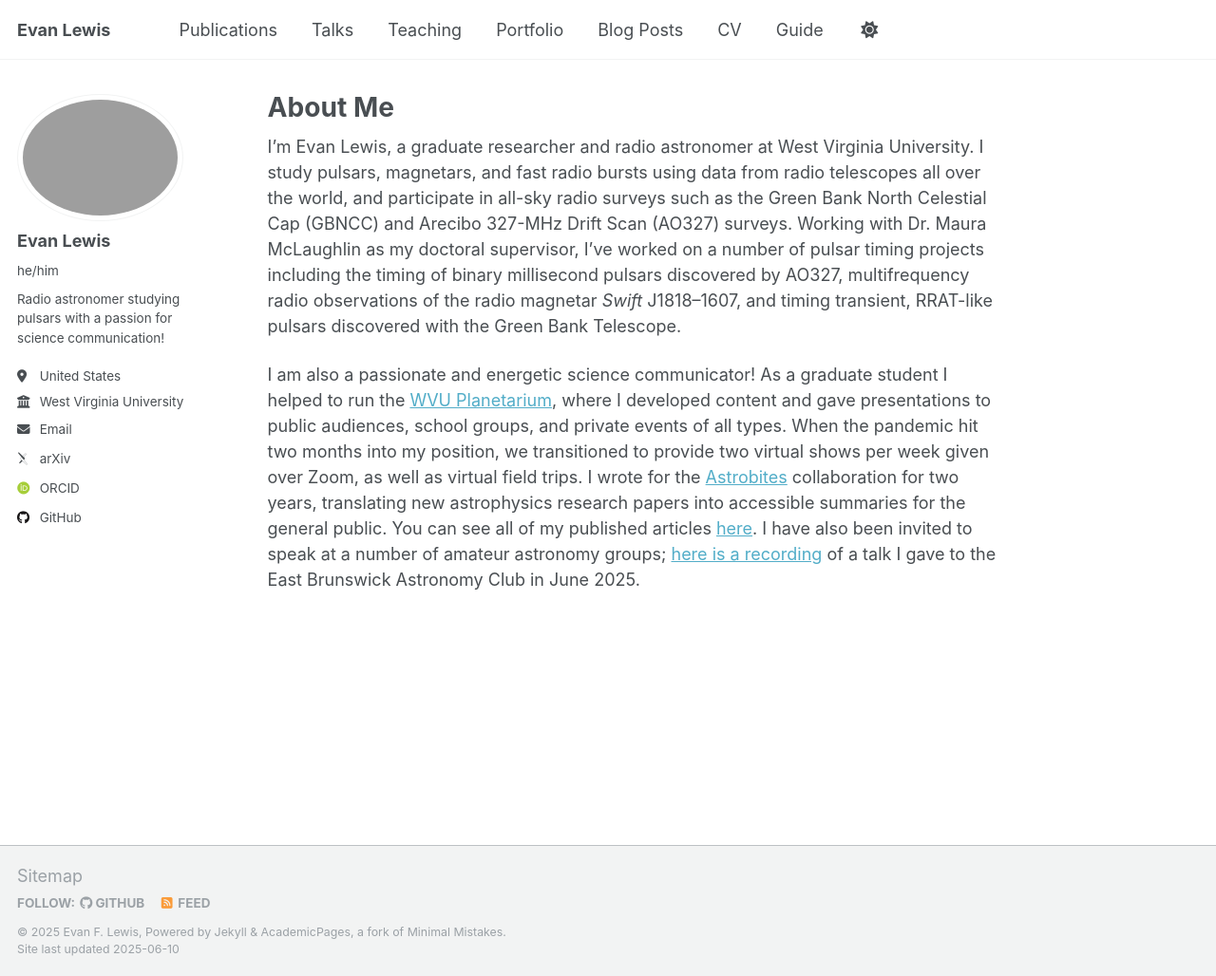
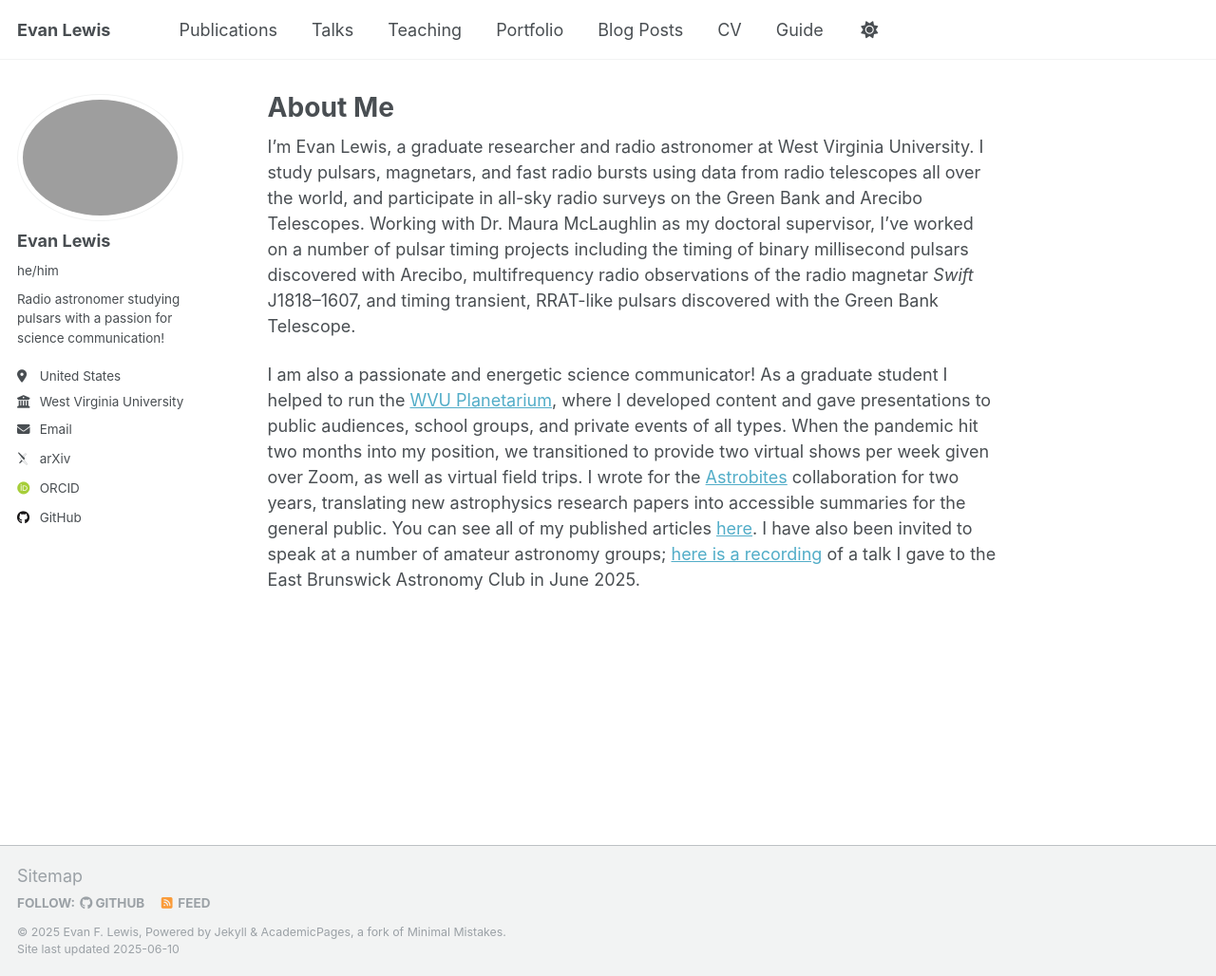
Before and after one commit to eflewis312/eflewis312.github.io, a Jekyll site: the page built from _pages/about.md, in a window 1280 px wide and 1028 px high. Shown: the whole window at 95% size. Built offline with Jekyll 4.4.1, drawn with Linux system fonts in a browser that asks for light colours; some web fonts are replaced.

Commit message:
Update about.md to be even shorter

```diff
--- a/_pages/about.md
+++ b/_pages/about.md
@@ -7,6 +7,6 @@ redirect_from:
   - /about.html
 ---
 
-I'm Evan Lewis, a graduate researcher and radio astronomer at West Virginia University. I study pulsars, magnetars, and fast radio bursts using data from radio telescopes all over the world, and participate in all-sky radio surveys such as the Green Bank North Celestial Cap (GBNCC) and Arecibo 327-MHz Drift Scan (AO327) surveys. Working with Dr. Maura McLaughlin as my doctoral supervisor, I've worked on a number of pulsar timing projects including the timing of binary millisecond pulsars discovered by AO327, multifrequency radio observations of the radio magnetar _Swift_ J1818--1607, and timing transient, RRAT-like pulsars discovered with the Green Bank Telescope.
+I'm Evan Lewis, a graduate researcher and radio astronomer at West Virginia University. I study pulsars, magnetars, and fast radio bursts using data from radio telescopes all over the world, and participate in all-sky radio surveys on the Green Bank and Arecibo Telescopes. Working with Dr. Maura McLaughlin as my doctoral supervisor, I've worked on a number of pulsar timing projects including the timing of binary millisecond pulsars discovered with Arecibo, multifrequency radio observations of the radio magnetar _Swift_ J1818--1607, and timing transient, RRAT-like pulsars discovered with the Green Bank Telescope.
 
 I am also a passionate and energetic science communicator! As a graduate student I helped to run the [WVU Planetarium](https://planetarium.wvu.edu/), where I developed content and gave presentations to public audiences, school groups, and private events of all types. When the pandemic hit two months into my position, we transitioned to provide two virtual shows per week given over Zoom, as well as virtual field trips. I wrote for the [Astrobites](https://astrobites.org/) collaboration for two years, translating new astrophysics research papers into accessible summaries for the general public. You can see all of my published articles [here](https://astrobites.org/author/elewis/). I have also been invited to speak at a number of amateur astronomy groups; [here is a recording](https://youtu.be/J6ofQ6pzGro) of a talk I gave to the East Brunswick Astronomy Club in June 2025.
```
